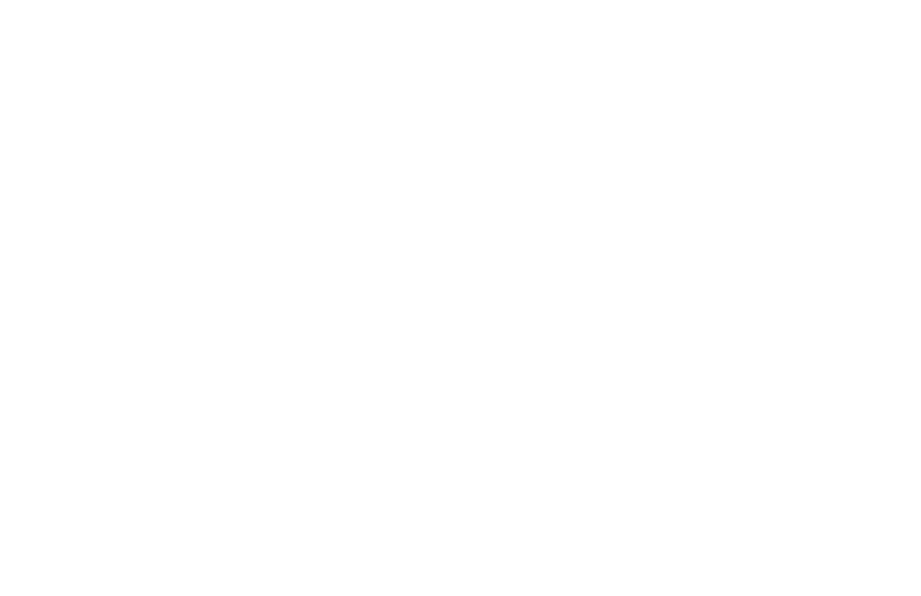
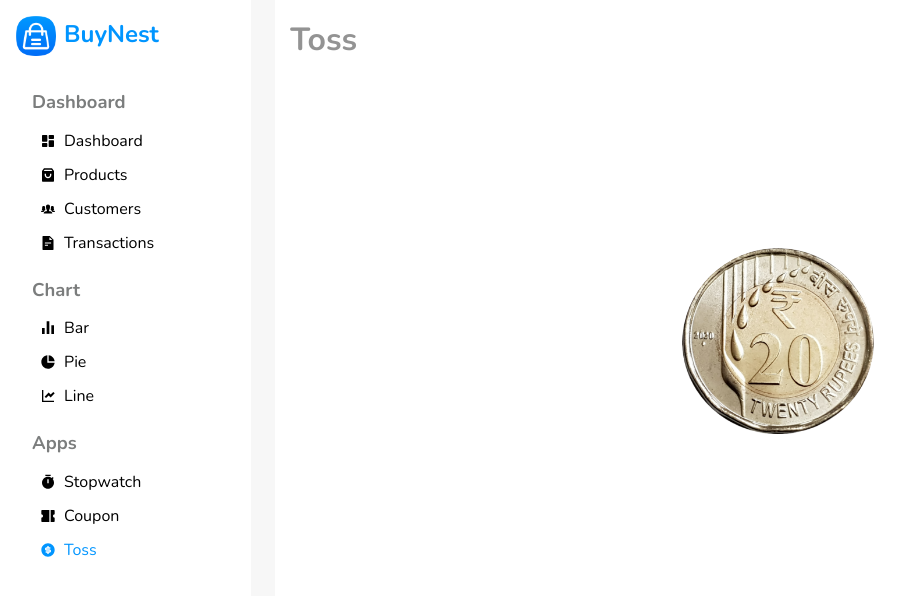
Before and after one commit to AashishSehrawat/AdminDashboard, a React (Vite) app: page /admin/app/toss in a window 1280 px wide. Before the commit this address had no page. Shown: the top 596 px of the page, without its empty margins (0-921 px from the left). Built offline with nearby package versions, Linux system fonts and the light colour scheme.

Commit message:
complete the admin dashboard

```diff
--- a/src/App.tsx
+++ b/src/App.tsx
@@ -12,6 +12,9 @@ const TransactionManagement = lazy(() => import("./pages/management/TransactionM
 const BarChart = lazy(() => import("./pages/charts/BarChart.tsx"));
 const LineChart = lazy(() => import("./pages/charts/LineChart.tsx"));
 const PieChart = lazy(() => import("./pages/charts/PieChart.tsx"));
+const Stopwatch = lazy(() => import("./pages/apps/Stopwatch.tsx"))
+const Coupon = lazy(() => import("./pages/apps/Coupon.tsx"))
+const Toss = lazy(() => import("./pages/apps/Toss.tsx"))
 
 function App() {
 
@@ -32,6 +35,9 @@ function App() {
 
           {/* Apps */}
 
+          <Route path="/admin/app/stopwatch" element={ <Stopwatch/> } />
+          <Route path="/admin/app/coupon" element={ <Coupon/> } />
+          <Route path="/admin/app/toss" element={ <Toss/> } />
 
           {/* Management  */}
           <Route path="/admin/products/new" element={ <NewProduct /> } />
--- /dev/null
+++ b/src/pages/apps/Coupon.tsx
@@ -0,0 +1,88 @@
+import { useCallback, useRef, useState } from "react";
+import AdminSidebar from "../../components/AdminSidebar";
+
+const Coupon = () => {
+  const [coupon, setCoupon] = useState<string>("");
+  const [input, setInput] = useState<string>("");
+  const [length, setLength] = useState<number>(6);
+  const [numberAllowed, setNumberAllowed] = useState<boolean>(false);
+  const [charaterAllowed, setCharacterAllowed] = useState<boolean>(false);
+  const [showCoupon, setShowCoupon] = useState<boolean>(false);
+
+  const refCoupon = useRef(null);
+
+  const couponGenerator = useCallback(
+    (couponData: string) => {
+      let coup = couponData;
+
+      let str = "abcdefghijklmnopqrstuvwxyzABCDEFGHIJKLMNOPQRSTUVWXYZ";
+
+      if (numberAllowed) str += "0123456789";
+      if (charaterAllowed) str += "!@#$%^&*()";
+
+      for (let i = 0; i < length; i++) {
+        let index = Math.floor(Math.random() * str.length);
+        coup += str.charAt(index);
+      }
+
+      setShowCoupon(true);
+      setCoupon(coup);
+    },
+    [length, numberAllowed, charaterAllowed, setCoupon]
+  );
+
+  return (
+    <div className="adminContainer">
+      <AdminSidebar />
+      <main className="appContainer">
+        <h1>Coupon</h1>
+        <section>
+          <form className="couponForm">
+            <div className="textForm">
+              <input
+                type="text"
+                placeholder="Text to include"
+
+                value={input}
+                onChange={(e) => setInput(e.target.value)}
+              />
+              <input
+                type="number"
+                value={length}
+                onChange={(e) => setLength(Number(e.target.value))}
+              />
+            </div>
+            <div className="checkboxForm">
+              <div>
+                <input
+                  type="checkbox"
+                  name="Numbers"
+                  defaultChecked={numberAllowed}
+                  onChange={() => setNumberAllowed((prev) => !prev)}
+                />
+                <label htmlFor="">Number</label>
+              </div>
+              <div>
+                <input
+                  type="checkbox"
+                  name="Characters"
+                  defaultChecked={charaterAllowed}
+                  onChange={() => setCharacterAllowed((prev) => !prev)}
+                />
+                <label htmlFor="">Characters</label>
+              </div>
+            </div>
+            <button type="button" onClick={() => couponGenerator(input)}>
+              Generate
+            </button>
+            {showCoupon && (
+              <input type="text" value={coupon} readOnly ref={refCoupon} />
+            )}
+          </form>
+        </section>
+      </main>
+    </div>
+  );
+};
+
+export default Coupon;
--- /dev/null
+++ b/src/pages/apps/Stopwatch.tsx
@@ -0,0 +1,55 @@
+import { useEffect, useState } from "react";
+import AdminSidebar from "../../components/AdminSidebar";
+
+const Stopwatch = () => {
+  const [time, setTime] = useState<number>(0);
+  const [running, setRunning] = useState<boolean>(false);
+
+  useEffect(() => {
+    let intervalId: number;
+    if (running) {
+      intervalId = setInterval(() => {
+        setTime((prev) => prev + 1);
+      }, 1000);
+    }
+
+    return () => {
+      clearInterval(intervalId);
+    };
+  }, [running]);
+
+  const resetHandler = () => {
+    setTime(0);
+    setRunning(false);
+  }
+
+  const formatTime = (timeInSeconds: number) => {
+    const hours = String(Math.floor(timeInSeconds / 3600));
+    const minutes = String(Math.floor((timeInSeconds % 3600) / 60));
+    const seconds = String(timeInSeconds % 60);
+
+    return `${hours.padStart(2, "0")} : ${minutes.padStart(2,"0")} : ${seconds.padStart(2, "0")}`;
+  };
+
+  return (
+    <div className="adminContainer">
+      <AdminSidebar />
+      <main className="appContainer">
+        <h1>StopWatch</h1>
+        <section>
+          <div className="stopwatch">
+            <h2>{formatTime(time)}</h2>
+            <div>
+              <button onClick={() => setRunning((prev) => !prev)}>
+                {running ? "Stop" : "Start"}
+              </button>
+              <button onClick={resetHandler}>Reset</button>
+            </div>
+          </div>
+        </section>
+      </main>
+    </div>
+  );
+};
+
+export default Stopwatch;
--- /dev/null
+++ b/src/pages/apps/Toss.tsx
@@ -0,0 +1,32 @@
+import { useState } from "react";
+import AdminSidebar from "../../components/AdminSidebar";
+
+const Toss = () => {
+  const [angle, setAngle] = useState<number>(0);
+
+  const flipCoin = () => {
+    if (Math.random() > 0.5) setAngle((prev) => prev + 180);
+    else setAngle((prev) => prev + 360);
+  };
+
+  return (
+    <div className="adminContainer">
+      <AdminSidebar />
+      <main className="appContainer">
+        <h1>Toss</h1>
+        <section>
+          <article
+            className="tossCoin"
+            onClick={flipCoin}
+            style={{ transform: `rotateY(${angle}deg)` }}
+          >
+            <div></div>
+            <div></div>
+          </article>
+        </section>
+      </main>
+    </div>
+  );
+};
+
+export default Toss;
--- /dev/null
+++ b/src/styles/_apps.scss
@@ -0,0 +1,122 @@
+.appContainer {
+    overflow-y: auto;
+    overflow-x: hidden;
+    min-height: 100vh;
+    padding: 0px 15px;
+    padding-top: 1rem;
+    background-color: white;
+    @include flex(column, none, none, 1.5rem);
+    > h1{
+        color: #939393;
+    }
+    section {
+        @include flex(row, center, unset, 0);
+    }
+}
+
+.stopwatch{
+    padding-top: 13rem;
+    @include flex(column, none, none, 1rem);
+    h2 {
+        font-size: 2rem;
+        text-align: center
+    }
+    > div{
+        @include flex();
+        button {
+            width: 100px;
+            background-color: #0095ff;
+            color: white;
+            padding: 4px 8px;
+            border: none;
+            font-size: 1.1rem;
+            border-radius: 4px;
+            cursor: pointer;
+            transition: all .3s;
+            &:hover{
+                background-color: black;
+            }
+        }
+    }
+}
+
+.tossCoin {
+    padding-top: 10rem;
+    @include square(12rem);
+    position: relative;
+    transform-style: preserve-3d;
+    transition: all .5s;
+    > div{
+        border-radius: 50%;
+        @include square(100%);
+        position: absolute;
+        display: grid;
+        place-items: center;
+        background-repeat: no-repeat;
+        background-size: contain;
+        backface-visibility: hidden;
+        cursor: pointer;
+        &:first-of-type{
+            background-image: url("../assets/tails.png");
+        }
+        &:last-of-type{
+            background-image: url("../assets/heads.png");
+            transform: rotateY(-180deg);
+        }
+    }
+}
+
+.couponForm {
+    @include flex(column, center, center, 2.5rem);
+    padding-top: 7rem;
+    > .textForm {
+        @include flex(row, unset, unset, 2rem);
+        input {
+            padding: 8px 16px;
+            font-size: 1rem;
+            outline: none;
+            border-radius: 4px;
+            border: 1px solid rgb(191, 191, 191);
+            &:last-of-type{
+                width: 100px;
+            }
+        }
+    }
+
+    > .checkboxForm{
+        width: 100%;
+        @include flex(row, space-around, center, 0);
+        border: 1px solid rgb(191, 191, 191);
+        padding: 8px 16px;
+        border-radius: 4px;
+        > div{
+            @include flex(row, center, center, .2rem);
+            > input {
+                cursor: pointer;
+                width: 1.05rem;
+            }
+        }
+    }
+
+    button {
+        background-color: #0095ff;
+        border-radius: 8px;
+        padding: 12px 24px;
+        border: none;
+        color: white;
+        width: 100%;
+        cursor: pointer;
+        transition: all .3s;
+        &:hover{
+            background-color: black;
+        }
+    }
+
+    > input {
+        outline: none;
+        border: 1px solid rgb(191, 191, 191);
+        text-align: center;
+        padding: 8px 16px;
+        border-radius: 4px;
+    }
+}
--- a/src/styles/app.scss
+++ b/src/styles/app.scss
@@ -4,6 +4,7 @@
 @import "customers";
 @import "transactions";
 @import "charts";
+@import "apps";
 
 @import url('https://fonts.googleapis.com/css2?family=Nunito:wght@200..1000&display=swap');
 
```
Also changed, not shown: src/assets/heads.png (added), src/assets/tails.png (added).
